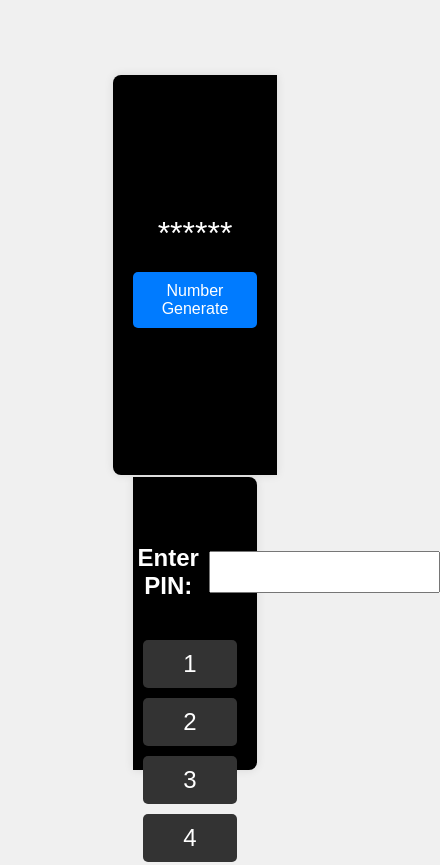
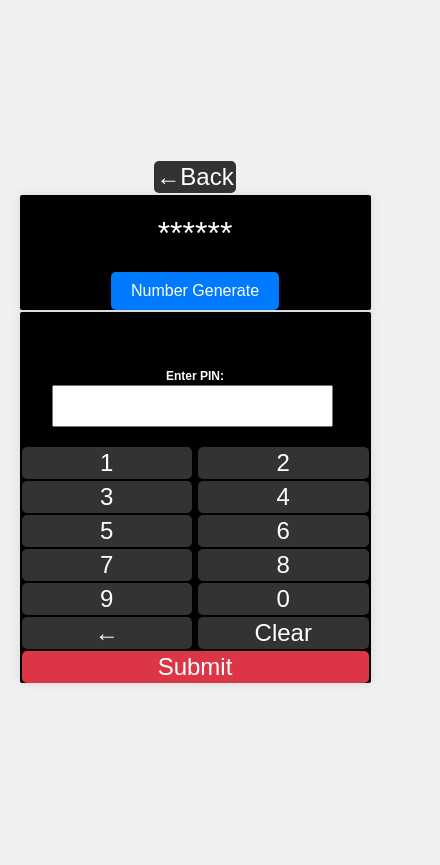
Before and after one commit to rakibkhanrkb/rkbprofile, a plain HTML site: page keymatch.html in a window 390 px wide. Shown: the top 865 px of the page, 440 px wide, since content can reach past the window. After the commit the page ends 844 px from the top, so only its background shows below. Drawn offline with Linux system fonts and the light colour scheme.

Commit message:
responsive add

```diff
--- a/keymatch.html
+++ b/keymatch.html
@@ -19,18 +19,18 @@
 
 
         #box1 {
-            height: 240px;
+            height: fit-content;
             /* height */
-            padding: 120px 20px 40px 20px;
+            padding: 140px 40px 140px 40px;
             border-top-left-radius: 8px;
             border-bottom-left-radius: 8px;
 
         }
 
         #box2 {
-            height: auto;
+            height: fit-content;
             /* This will be adjusted by JS */
-            padding: 0px;
+            padding: 20px;
             border-top-right-radius: 8px;
             border-bottom-right-radius: 8px;
 
@@ -150,27 +150,65 @@
                 align-items: center;
                 width: 100%;
             }
-            .container{
-                height: auto;
+
+            h2 {
+                color: white;
+                margin-bottom: 0px;
+                margin-left: 0px;
+                font-size: 12px;
             }
 
+
             .grid-item {
+                background-color: #333333;
+                color: #fff;
+                border: none;
+                padding: 2px;
+                font-size: 1.5em;
+                cursor: pointer;
+                border-radius: 5px;
+                margin: 0px 2px 0px 2px;
+            }
+
+            .grid-container {
                 display: grid;
-                grid-column: 1;
-                gap: 1px;
+                grid-template-columns: repeat(2, 1fr);
+                gap: 2px;
             }
 
             .input-box {
                 font-size: 1em;
-                width: auto;
+                width: 80%;
                 box-sizing: border-box;
             }
 
-        }
+
+            .submit-btn {
+                grid-column: span 2;
+                background-color: #dc3545;
+            }
+
+            .flexinput {
+                display: flex;
+                justify-items: center;
+                align-items: center;
+                flex-direction: column;
+                gap: 2px;
+            }
+
+            #box1,
+            #box2 {
+                width: 90%;
+                padding: 0px;
+                border-radius: 2px;
+                height: auto;
+                /* Allow the height to adjust based on content */
+            }
     </style>
 </head>
 
 <body>
+    <a href="index.html"><button class="grid-item single-clear-btn">←Back</button></a>
     <div id="box1" class="container flex">
         <div class="random-number" id="randomNumber">******</div>
         <button class="generate-btn" onclick="generateRandomNumber()"> Number Generate</button>
@@ -212,6 +250,7 @@
         }
         function clearInput() {
             document.getElementById('inputBox').value = '';
+            document.getElementById('message').innerHTML = "&nbsp;";
         }
         function clearLastDigit() {
             const inputBox = document.getElementById('inputBox');
@@ -228,8 +267,9 @@
                 messageBox.innerHTML = "\u2717 Key Not Match";
             }
         }
-        const box1Height = document.getElementById('box1').offsetHeight;
-        document.getElementById('box2').style.height = box1Height + 'px';
+
+
+
     </script>
 </body>
 
```
Also changed, not shown: index.html (+1 -1 lines).
